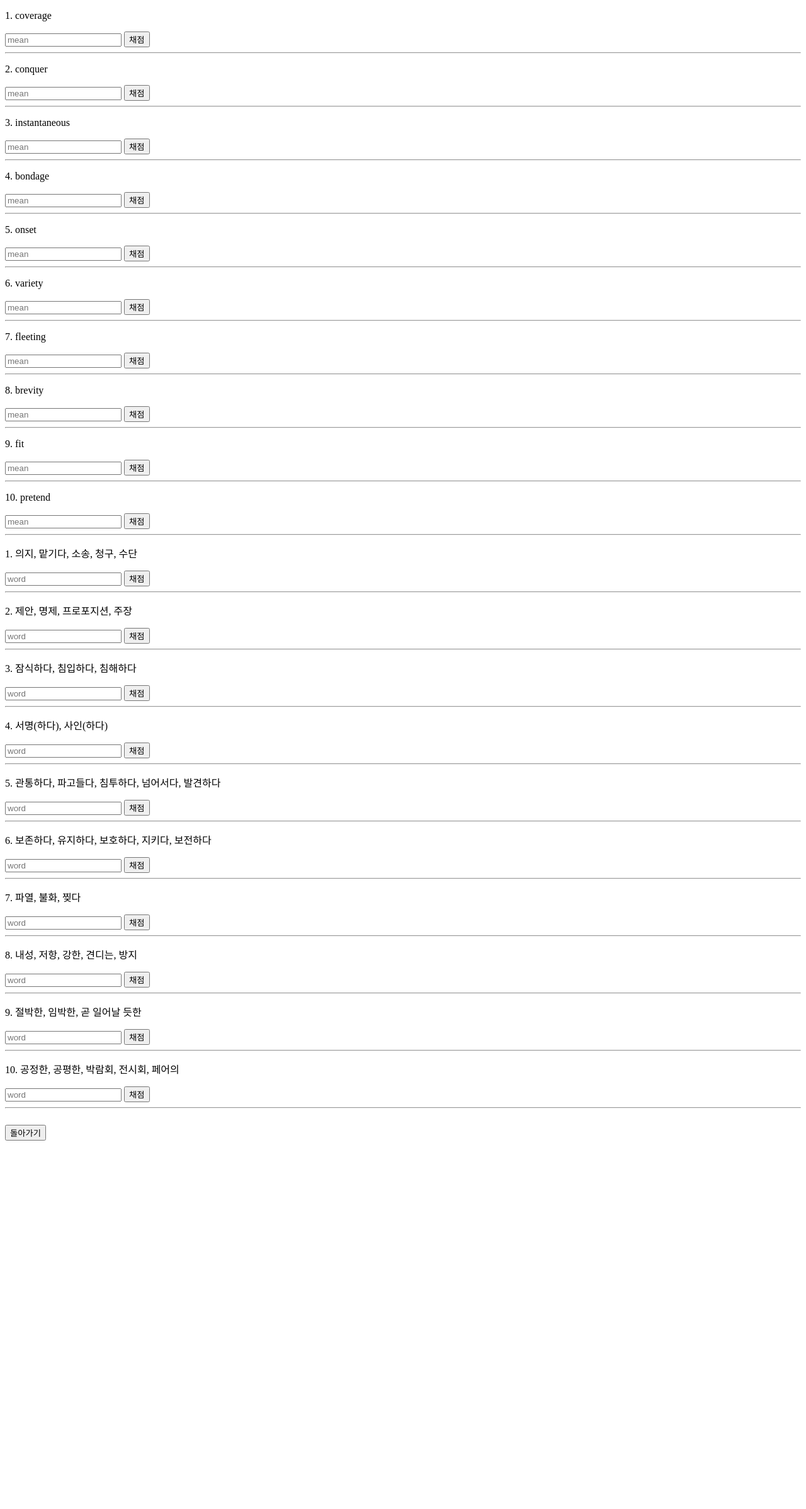
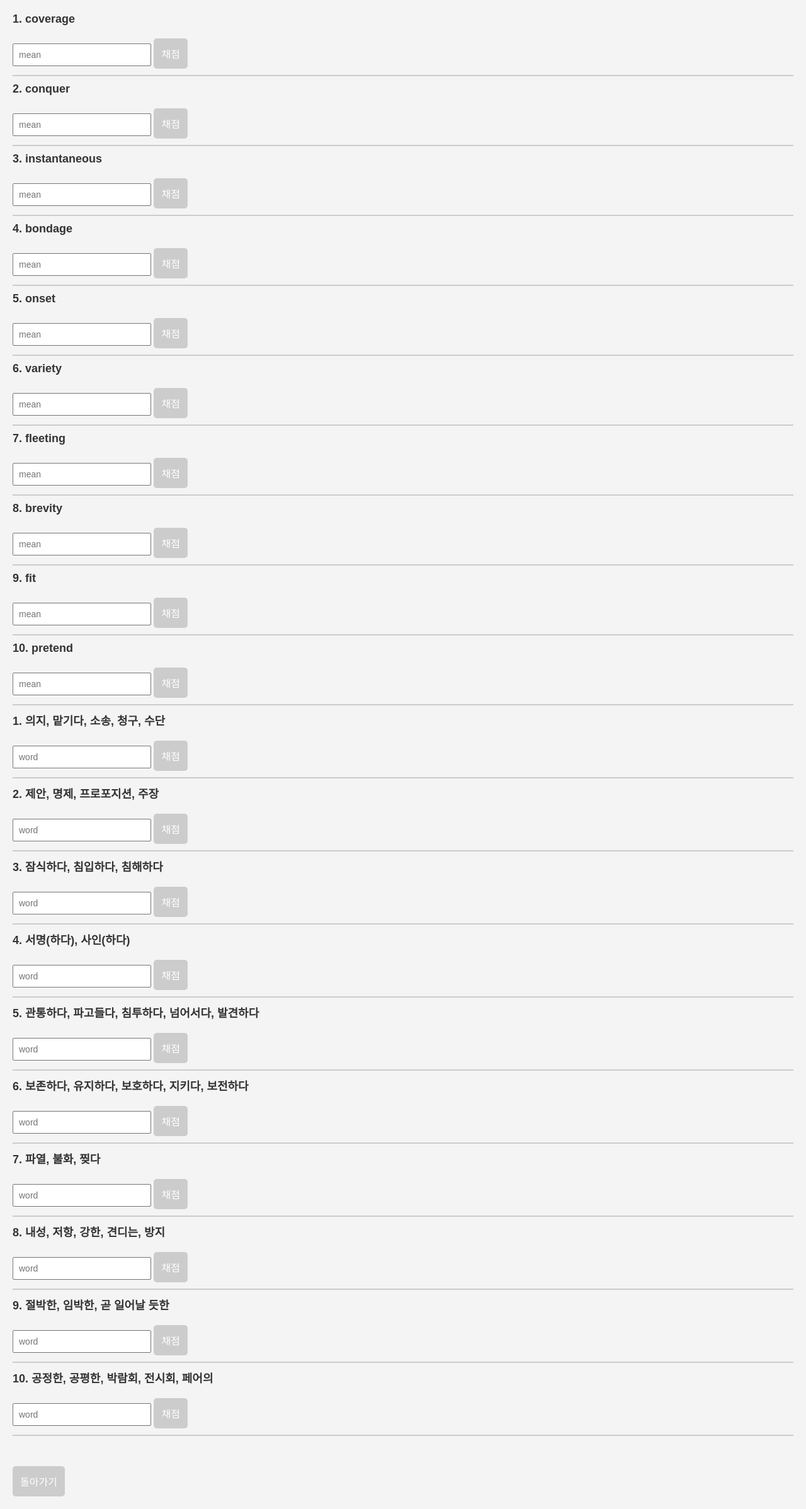
Before and after one commit to theta77/teamlogproject2, a Django app: page /word/test/ in a window 1280 px wide. Shown: the whole page at 63% size. Before the commit the page ends 1811 px from the top, so only its background shows below. Run offline with Django 4.2, Linux system fonts and the light colour scheme; data comes from the database, SQL or seed files in the repository.

Commit message:
css update

```diff
--- a/나는성공작이래/wordtest/word/static/test.css
+++ b/나는성공작이래/wordtest/word/static/test.css
@@ -7,3 +7,68 @@
     color: black;
     display: none;
 }
+/* test.css */
+
+body {
+    font-family: Arial, sans-serif;
+    background-color: #f4f4f4;
+    margin: 0;
+    padding: 20px;
+}
+
+p {
+    margin: 0;
+}
+
+.meanQ,
+.wordQ {
+    font-size: 18px;
+    color: #333;
+    font-weight: bold;
+}
+
+.meanAnswer,
+.wordAnswer {
+    font-size: 16px;
+    color: #555;
+}
+
+input {
+    padding: 8px;
+    font-size: 14px;
+    width: 200px;
+    margin-top: 5px;
+}
+
+button {
+    padding: 12px;
+    font-size: 16px;
+    background-color: #4caf50;
+    color: white;
+    border: none;
+    border-radius: 5px;
+    margin-top: 5px;
+    cursor: pointer;
+}
+
+button:hover {
+    background-color: #45a049;
+}
+
+hr {
+    border: 1px solid #ccc;
+    margin: 10px 0;
+}
+
+a {
+    text-decoration: none;
+}
+
+a button {
+    background-color: #ccc;
+    margin-top: 20px;
+}
+
+a button:hover {
+    background-color: #bbb;
+}
--- a/나는성공작이래/wordtest/word/templates/crawling.html
+++ b/나는성공작이래/wordtest/word/templates/crawling.html
@@ -12,8 +12,7 @@
         {% csrf_token %}
         <input name="url" placeholder="url(다음 영어 사전만)">
         <button>가져오기</button>
+        <a href="{% url 'main' %}"><button type="button">돌아가기</button></a>
     </form>
-    <br>
-    <a href="{% url 'main' %}"><button>돌아가기</button></a>
 </body>
 </html>
```
Also changed, not shown: 나는성공작이래/wordtest/word/static/crawling.css (+51 -0 lines), 나는성공작이래/wordtest/word/static/main.css (+26 -6 lines), 나는성공작이래/wordtest/word/static/word.css (+43 -0 lines).
